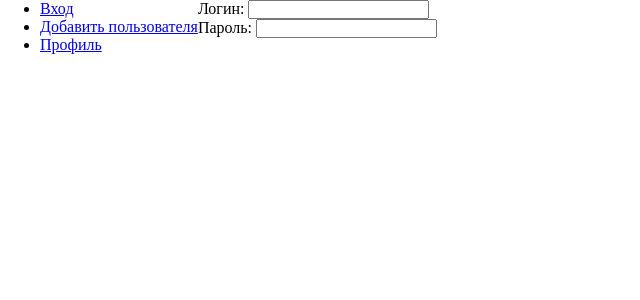
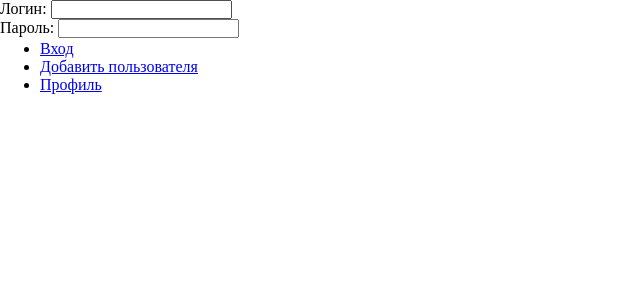
Before and after one commit to Neo54213/users, a PHP site: page /index.php?id=sign_in in a window 1280 px wide. Shown: the top 300 px of the page, without its empty margins (0-640 px from the left). Run offline with PHP 8.4, Linux system fonts and the light colour scheme; data that the repository does not hold is empty.

Commit message:
Fixed menu style

```diff
--- a/main.css
+++ b/main.css
@@ -4,7 +4,9 @@
 }
 nav{
     float: left;
-    margin-left: 40px;
+    position: absolute;
+    top: 40px;
+    left: 40px;
 }
 table{
     position: absolute;
```
